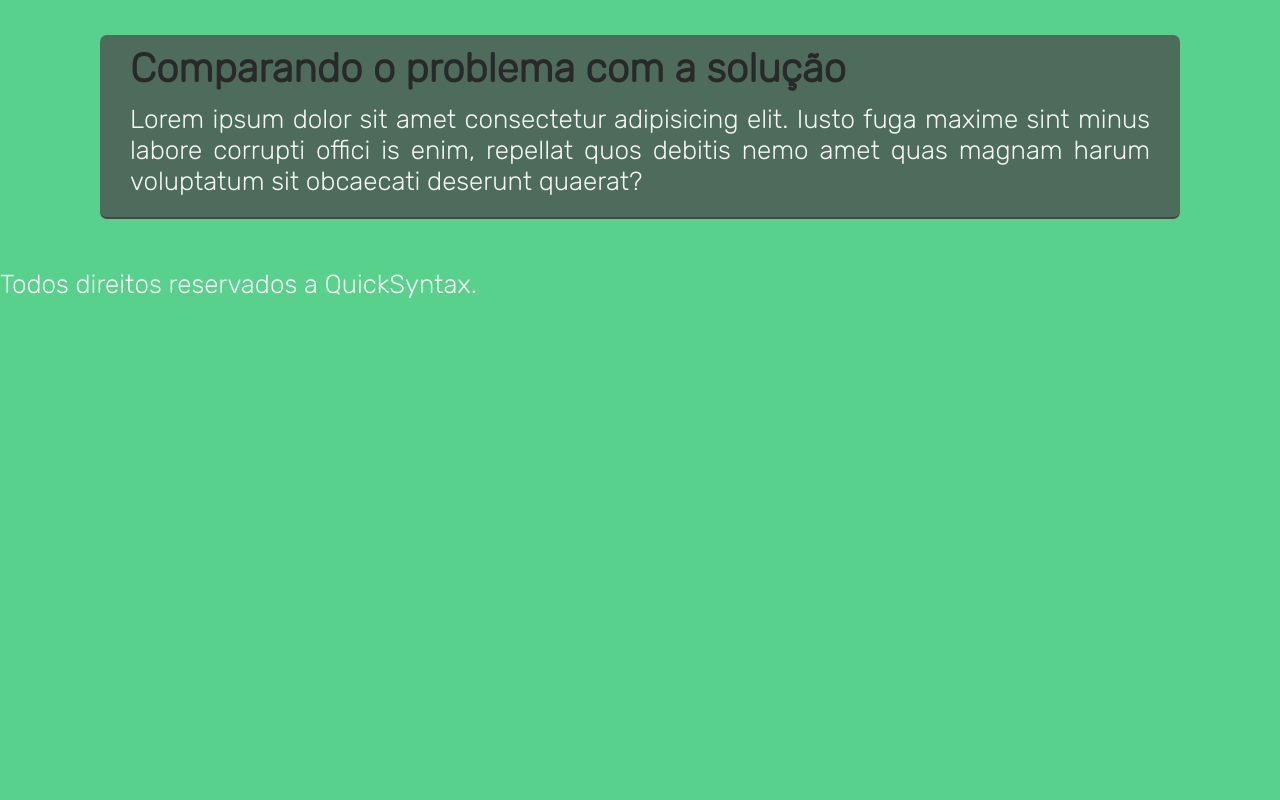
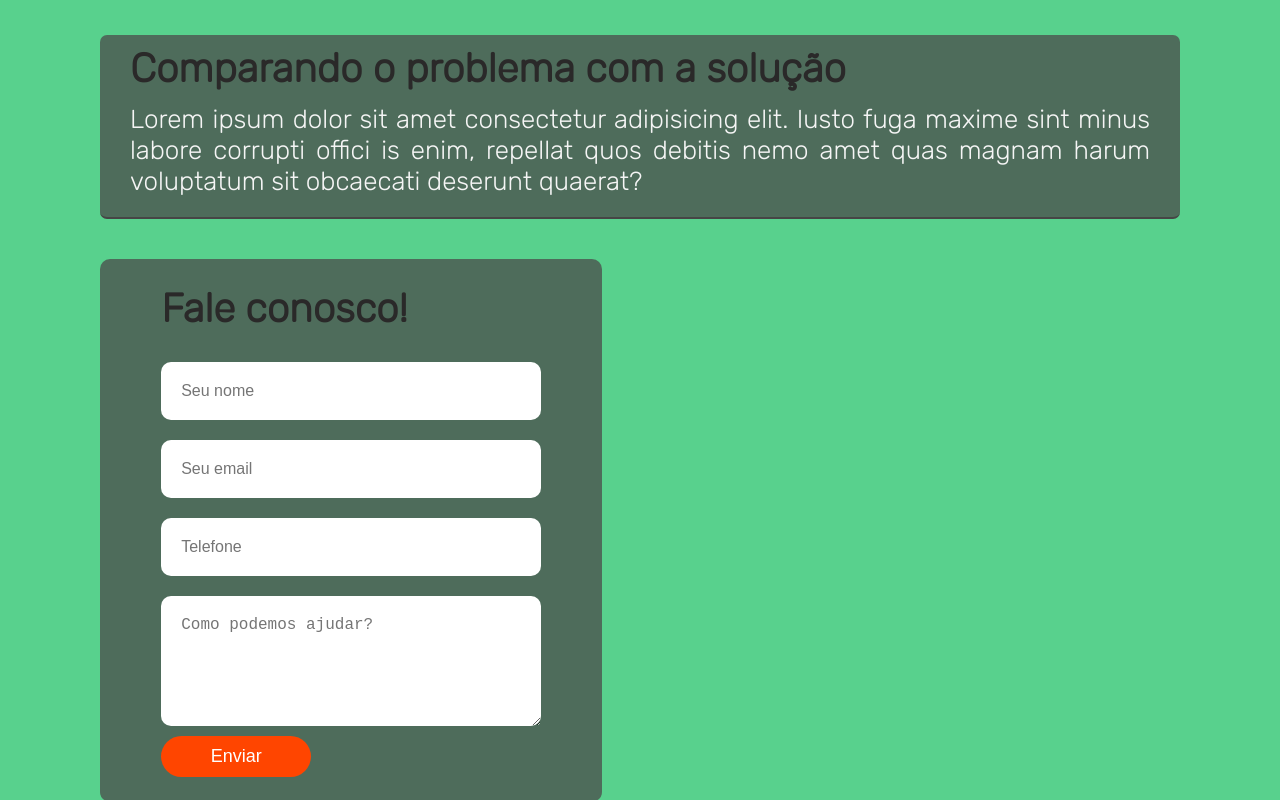
Before and after one commit to taikiidev/challenge2023, a plain HTML site: page challenge/SPRINT1-FRONT-END/front.html in a window 1280 px wide. Shown: the part 2000-2800 px from the top of the page. Before the commit the page ends 2300 px from the top, so only its background shows below. Drawn offline with Linux system fonts and the light colour scheme.

Commit message:
implementando formulario

```diff
--- a/challenge/SPRINT1-FRONT-END/back.js
+++ b/challenge/SPRINT1-FRONT-END/back.js
@@ -0,0 +1,14 @@
+function sendEmail () {
+    Email.send({
+        Host : "smtp.gmail.com",
+        Username : "syntaxquick@gmail.com",
+        Password : "quickquickqs123",
+        To : 'otaldotaiki@gmail.com',
+        From : document.getElementById('email').value,
+        Subject : "Novo contato ",
+        Body : "And this is the body"
+    }).then(
+      message => alert(message)
+    );
+
+}
--- a/challenge/SPRINT1-FRONT-END/front.html
+++ b/challenge/SPRINT1-FRONT-END/front.html
@@ -8,6 +8,7 @@
     <link rel="preconnect" href="https://fonts.googleapis.com">
     <link rel="preconnect" href="https://fonts.gstatic.com" crossorigin>
     <link href="https://fonts.googleapis.com/css2?family=Rubik:wght@300&display=swap" rel="stylesheet">
+    <link rel="stylesheet" href="back.js">
 </head>
 <body>
     <header id = 'menu'>
@@ -58,7 +59,7 @@
         </section>
 
         <section id ="section-entendimento">
-            <h1>Analise do problema.</h1>
+            <h1>Análise do problema.</h1>
             <p> A humanização dos processos e exames no hospital pode ser muito mais desafiador do que parece. São diferentes quadros e faixas etárias a serem consideradas.
                 Tendo em vista questão da diversidade como como o maior obstáculo do desafio, é imrpotante introduzir uma solução abrangente e eficaz de forma que todos tenham
                 uma melhor experiência.
@@ -91,10 +92,20 @@
             <p>Lorem ipsum dolor sit amet consectetur adipisicing elit. Iusto fuga maxime sint minus labore corrupti offici
             is enim, repellat quos debitis nemo amet quas magnam harum voluptatum sit obcaecati deserunt quaerat?</p>
         </section>
+
+        <form onsubmit="sendEmail(); reset(); return false;">
+            <h3>Fale conosco!</h3>
+            <input type="text" name="name" id="name" placeholder="Seu nome" required>
+            <input type="email" name="email" id="email" placeholder="Seu email" required>
+            <input type="text" name="name" id="phone" placeholder="Telefone" required>
+            <textarea id="message" cols="30" rows="5" placeholder="Como podemos ajudar?"></textarea>
+            <button type="submit" aria-placeholder="Enviar">Enviar</button>
+
+        </form>
+
     </div>
 
-    <footer>
-        <p>Todos direitos reservados a QuickSyntax.</p>
-    </footer>
+<script src="https://smtpjs.com/v3/smtp.js"></script>
+
 </body>
 </html>
--- a/challenge/SPRINT1-FRONT-END/style.css
+++ b/challenge/SPRINT1-FRONT-END/style.css
@@ -120,3 +120,48 @@ h1 {
     margin-bottom: 12px;
     color: rgb(42, 41, 41);
 }
+
+
+form {
+    background-color: rgba(75, 75, 75, 0.75);
+    display: flex;
+    flex-direction: column;
+    padding: 2vw 4vw;
+    width: 40%;
+    max-width: 400px;
+    border-radius: 10px;
+
+}
+
+form h3 {
+    color: rgb(42, 41, 41);
+    font-weight: 800;
+    margin-bottom: 20px;
+    font-size: 40px;
+    margin-left: 10px;
+
+}
+
+form input, form textarea {
+    border-radius: 10px;
+    margin: 10px;
+    padding: 20px;
+    outline: none;
+    background: white ;
+    font-size: 16px;
+    color: black;
+
+}
+
+form button {
+    margin: 0 10px 0 10px    ;
+    padding: 10px;
+    background: orangered;
+    color: white;
+    font-size: 18px;
+    border-radius: 30px;
+    outline: none;
+    cursor: pointer;
+    width: 150px;
+
+}
```
